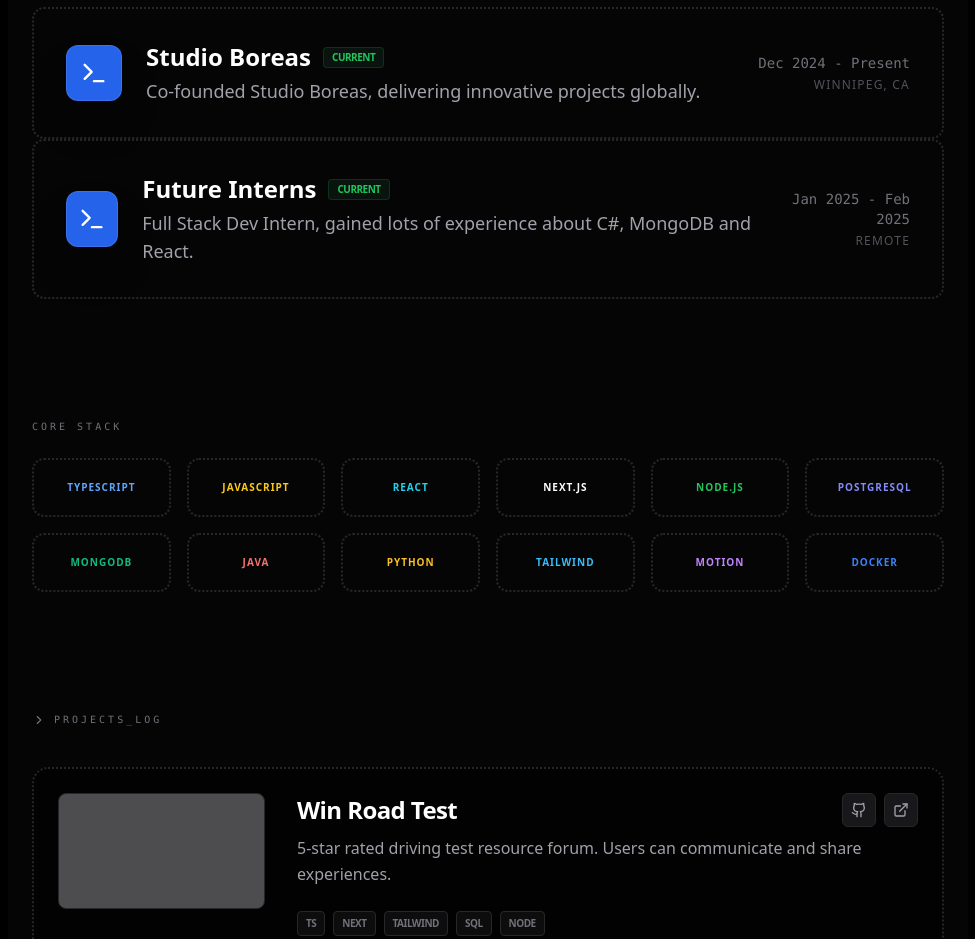
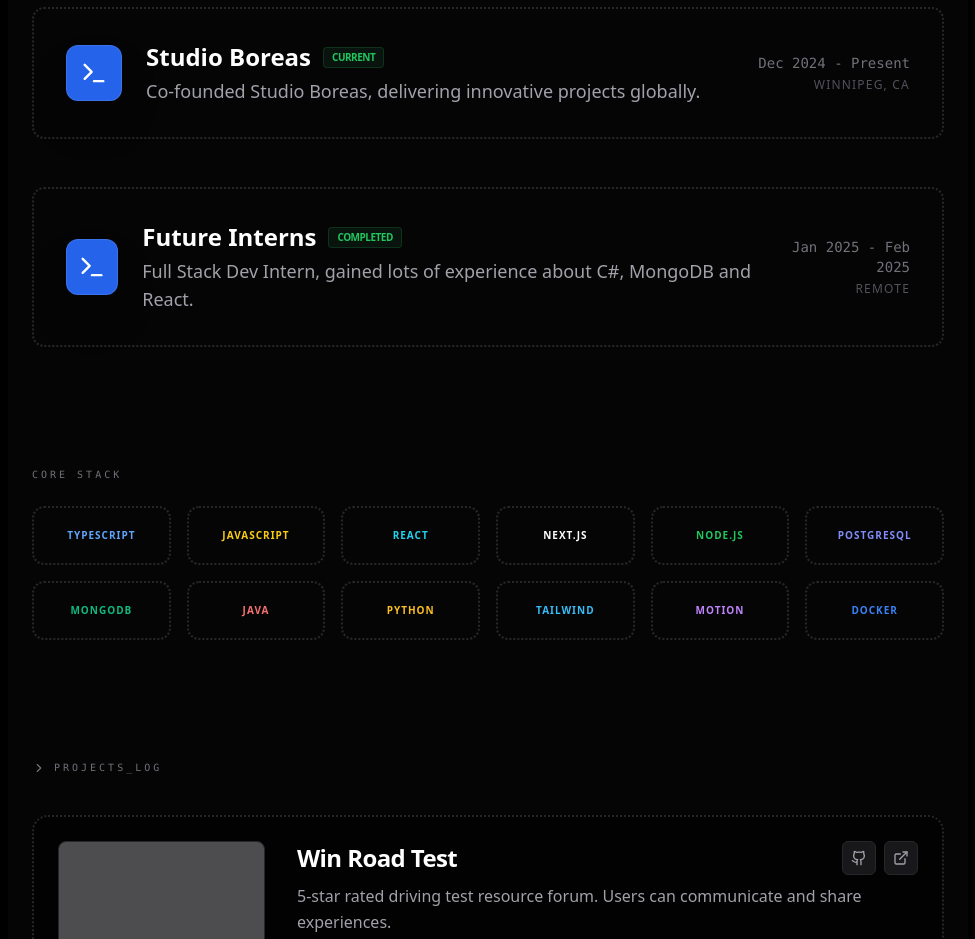
Before and after one commit to JusArthur/My-Protofolio, a Next.js app: page / in a window 1280 px wide. Shown: the part 820-1759 px from the top of the page, without its empty margins (152-1127 px from the left). Built offline with nearby package versions, Linux system fonts and the light colour scheme; grey boxes are pictures that could not be loaded.

Commit message:
Update ProjectsAndSkillsWithLines component to add spacing and change status label to 'COMPLETED'

```diff
--- a/components/ProjectsAndSkillsWithLines.js
+++ b/components/ProjectsAndSkillsWithLines.js
@@ -174,7 +174,7 @@ export default function App() {
             </p>
           </div>
         </motion.div>
-
+        <p className="h-12"></p>
         <motion.div
            initial={{ opacity: 0, y: 20 }}
            whileInView={{ opacity: 1, y: 0 }}
@@ -189,7 +189,7 @@ export default function App() {
               <div className="flex items-center gap-3">
                 <h2 className="text-white font-bold text-2xl">Future Interns</h2>
                 <span className="flex items-center gap-1 bg-green-900/20 text-green-500 border border-green-900/50 text-[10px] uppercase font-black px-2 py-0.5 rounded tracking-tighter">
-                  Current
+                  COMPLETED
                 </span>
               </div>
               <p className="text-zinc-400 text-lg mt-1">Full Stack Dev Intern, gained lots of experience about C#, MongoDB and React.</p>
```
